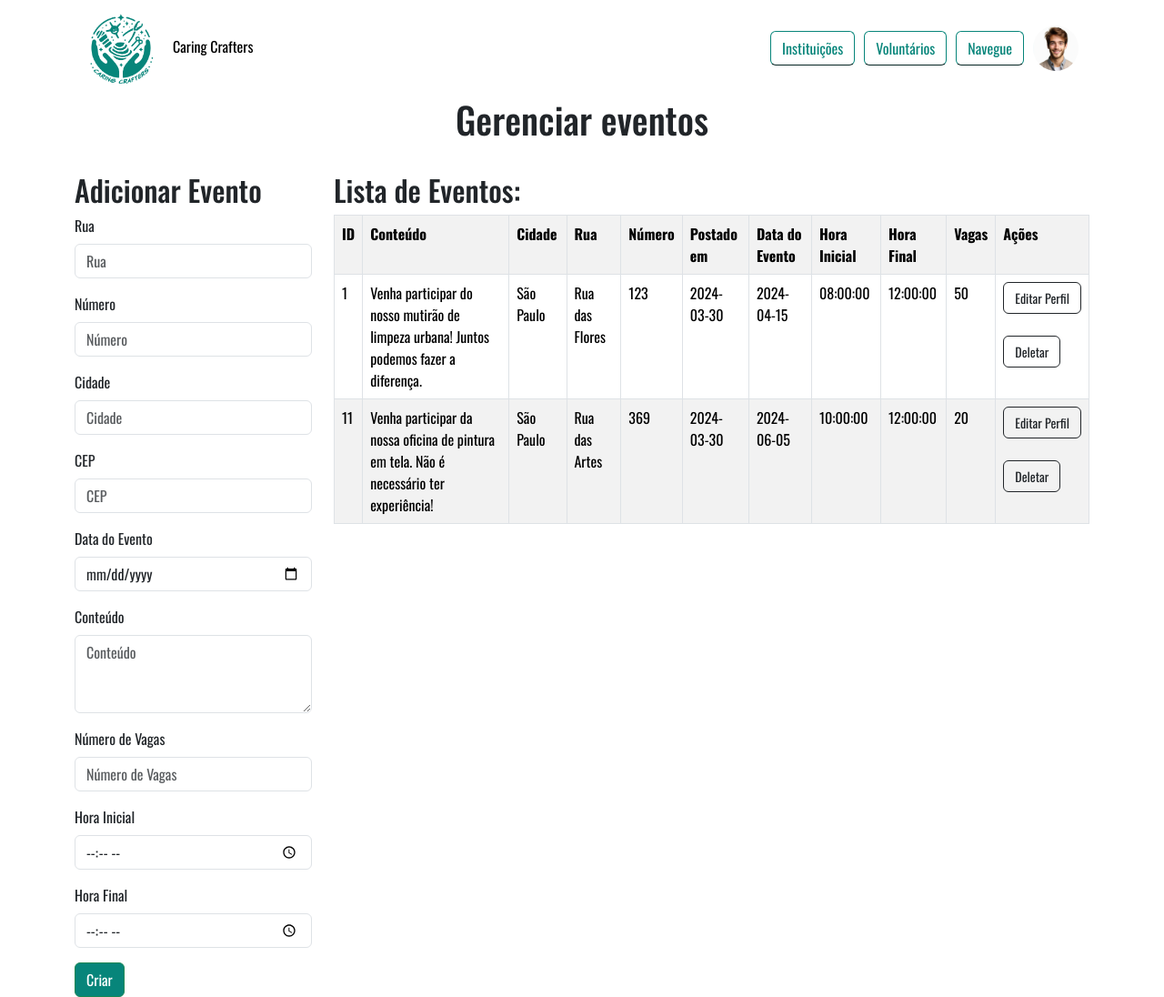
After one commit to carloshobmeier/CaringCrafters, a PHP site: page /crud_eventos.php in a window 1280 px wide. The commit adds this page. Shown: the whole page at 91% size. Run offline with PHP 8.4, Linux system fonts and the light colour scheme; a user stored in the database is signed in; data comes from the database, SQL or seed files in the repository; some web fonts are replaced.

Commit message:
fixed eventos uddate, list, create and delete

```diff
--- a/banco_de_dados/modelo_fisico.sql
+++ b/banco_de_dados/modelo_fisico.sql
@@ -62,8 +62,8 @@ CREATE TABLE Evento (
     dataEvento DATE NOT NULL,
     conteudo TEXT NOT NULL,
     numeroVagas INTEGER,
-    horaInicial DATETIME,
-    horaFinal DATETIME,
+    horaInicial TIME,
+    horaFinal TIME,
     fk_Instituicao_id_Inst INTEGER
 );
 
--- a/components/navbar_logado.php
+++ b/components/navbar_logado.php
@@ -59,7 +59,7 @@ if ($_SERVER["REQUEST_METHOD"] == "POST") {
         <div class="modal-buttons text-center" style="display: flex; flex-direction: column; align-items: center;">
           <img src="./assets/images/profile-picture.jpeg" alt="User Avatar" class="modal-profile-pic elemento" width="50%" style="border-radius: 50%;">
           <div class="d-flex">
-            <a href="profile_volunteer.php" class="btn btn-success elemento">Ver Perfil</a>
+            <a href="profile_institution.php" class="btn btn-success elemento">Ver Perfil</a>
             <form method="post" action="<?php echo htmlspecialchars($_SERVER["PHP_SELF"]); ?>">
             <button type="submit" onclick="leave()" class="btn btn-success elemento" id="logoutButton">Sair</button>
 
--- /dev/null
+++ b/crud_eventos.php
@@ -0,0 +1,198 @@
+<!DOCTYPE html>
+
+<?php
+session_start();
+
+// Check if the session variable 'id' is not set
+if (!isset($_SESSION['id'])) {
+    // Redirect to login.php
+    header("Location: login.php");
+    exit(); // Make sure to exit after redirection
+}
+?>
+
+
+<html lang="pt-BR">
+<head>
+    <meta charset="UTF-8">
+    <meta name="viewport" content="width=device-width, initial-scale=1.0">
+    <title>Gerenciar Eventos</title>
+</head>
+<body>
+    <?php include('./components/navbar_logado.php') ?>
+
+
+    <div class="container text-center">
+        <h1 style="margin-bottom: 35px;">Gerenciar eventos</h1>
+    </div>
+
+        <?php
+// Conexão com o banco de dados
+include('./banco_de_dados/connectTeste.php');
+
+
+// Retrieve user's ID from session
+$userID = $_SESSION['id'];
+
+// Manipulação de ações do CRUD
+
+// Listagem de eventos
+$result = $conn->query("SELECT * FROM evento WHERE fk_Instituicao_id_Inst = '$userID';");
+$evento = $result->fetch_all(MYSQLI_ASSOC);
+
+?>
+
+
+
+<div class="container">
+
+<div class="row">
+    <div class="col-3">
+        <h2>Adicionar Evento</h2>
+        <!-- Formulário para adicionar ou atualizar eventos -->
+        <form action="./banco_de_dados/eventoCreate.php" method="post" class="form">
+            <input type="hidden" name="id_evento" value="<?php echo $evento['id_evento'] ?? ''; ?>">
+
+            <div class="mb-3">
+                <label for="rua" class="form-label">Rua</label>
+                <input type="text" class="form-control" id="rua" name="rua" placeholder="Rua" value="<?php echo $evento['rua'] ?? ''; ?>" required>
+            </div>
+
+            <div class="mb-3">
+                <label for="numero" class="form-label">Número</label>
+                <input type="text" class="form-control" id="numero" name="numero" placeholder="Número" value="<?php echo $evento['numero'] ?? ''; ?>" required>
+            </div>
+
+            <div class="mb-3">
+                <label for="cidade" class="form-label">Cidade</label>
+                <input type="text" class="form-control" id="cidade" name="cidade" placeholder="Cidade" value="<?php echo $evento['cidade'] ?? ''; ?>" required>
+            </div>
+
+            <div class="mb-3">
+                <label for="cep" class="form-label">CEP</label>
+                <input type="text" class="form-control" id="cep" name="cep" placeholder="CEP" value="<?php echo $evento['cep'] ?? ''; ?>" required>
+            </div>
+
+            <div class="mb-3">
+                <label for="dataEvento" class="form-label">Data do Evento</label>
+                <input type="date" class="form-control" id="dataEvento" name="dataEvento" placeholder="Data do Evento" value="<?php echo $evento['dataEvento'] ?? ''; ?>" required>
+            </div>
+
+            <div class="mb-3">
+                <label for="conteudo" class="form-label">Conteúdo</label>
+                <textarea class="form-control" id="conteudo" name="conteudo" placeholder="Conteúdo" rows="3"><?php echo $evento['conteudo'] ?? ''; ?></textarea>
+            </div>
+
+            <div class="mb-3">
+                <label for="numeroVagas" class="form-label">Número de Vagas</label>
+                <input type="number" class="form-control" id="numeroVagas" name="numeroVagas" placeholder="Número de Vagas" value="<?php echo $evento['numeroVagas'] ?? ''; ?>" required>
+            </div>
+
+            <div class="mb-3">
+                <label for="horaInicial" class="form-label">Hora Inicial</label>
+                <input type="time" class="form-control" id="horaInicial" name="horaInicial" placeholder="Hora Inicial" value="<?php echo $evento['horaInicial'] ?? ''; ?>" required>
+            </div>
+
+            <div class="mb-3">
+                <label for="horaFinal" class="form-label">Hora Final</label>
+                <input type="time" class="form-control" id="horaFinal" name="horaFinal" placeholder="Hora Final" value="<?php echo $evento['horaFinal'] ?? ''; ?>" required>
+            </div>
+
+
+            <button type="submit" class="btn btn-success" name="action" value="create">Criar</button>
+        </form>
+
+        </div>
+
+        <div class="col-9">
+
+        <!-- Tabela para exibir eventos -->
+        <h2>Lista de Eventos:</h2>
+        <table class="table table-striped table-bordered table-hover table-responsive">
+            <tr>
+                <th>ID</th>
+                <th>Conteúdo</th>
+                <th>Cidade</th>
+                <th>Rua</th>
+                <th>Número</th>
+                <th>Postado em</th>
+                <th>Data do Evento</th>
+                <th>Hora Inicial</th>
+                <th>Hora Final</th>
+                <th>Vagas</th>
+                <th>Ações</th>
+            </tr>
+            <?php
+            $counter = 0;
+            foreach ($evento as $eventos) { ?>
+            <tr>
+                <td><?php echo htmlspecialchars($eventos['id_evento']); ?></td>
+                <td><?php echo htmlspecialchars($eventos['conteudo']); ?></td>
+                <td><?php echo htmlspecialchars($eventos['cidade']); ?></td>
+                <td><?php echo htmlspecialchars($eventos['rua']); ?></td>
+                <td><?php echo htmlspecialchars($eventos['numero']); ?></td>
+                <td><?php echo htmlspecialchars($eventos['dataPostagem']); ?></td>
+                <td><?php echo htmlspecialchars($eventos['dataEvento']); ?></td>
+                <td><?php echo htmlspecialchars($eventos['horaInicial']); ?></td>
+                <td><?php echo htmlspecialchars($eventos['horaFinal']); ?></td>
+                <td><?php echo htmlspecialchars($eventos['numeroVagas']); ?></td>
+                <td>
+                    <form method="POST" action="./crud_eventosUpdate.php">
+                        <input type="hidden" name="id_counter" value="<?php echo $counter; ?>">
+                        <input type="submit" class="btn btn-outline-dark mb-4"  style="font-size: 14px" name="action" value="Editar Perfil">
+                    </form>
+                    <form method="post" action="./banco_de_dados/eventoDelete.php">
+                        <input type="hidden" name="id_evento" value="<?php echo $eventos['id_evento']; ?>">
+                        <input type="submit" class="btn btn-outline-dark mb-4"  style="font-size: 14px" name="action" value="Deletar" >
+                    </form>
+                </td>
+            </tr>
+            <?php
+            $counter++;}?>
+        </table>
+        <div class="modal fade" id="exampleModal" tabindex="-1" aria-labelledby="exampleModalLabel" aria-hidden="true">
+        <?php
+                if(isset($_POST['id_evento'])) {
+                    $counterPost = $_POST['id_evento'];
+                    // You can use $counterPost in your modal content
+                }
+            ?>
+            <div class="modal-dialog modal-lg">
+                <div class="modal-content">
+                    <div class="modal-header">
+                        <h1 class="modal-title fs-5" id="exampleModalLabel">Editar Perfil</h1>
+                        <button type="button" class="btn-close" data-bs-dismiss="modal" aria-label="Close"></button>
+                    </div>
+                    <div class="modal-body">
+                        <div id="volunteer" class="content container container-fluid">
+                            <form method="POST" id="formUpdateUser" class="d-flex flex-column" action="./banco_de_dados/updateuser_php.php">
+                                <div class="d-flex flex-xl-row flex-lg-row flex-md-column flex-sm-column flex-column col-12" >
+                                    <div class="d-flex flex-column col-xl-6 col-lg-6 col-sm-12 col-md-12 col-12">
+                                        <label for="rua" class="form-label">Rua</label>
+                                        <input data-type="plainText" class="col-xl-11 col-lg-11 col-sm-12 col-md-12 col-12" type="text" class="form-control" id="rua" name="rua" placeholder="Rua" value="<?php echo $evento[1]['rua'] ?? ''; ?>" required>
+                                    </div>
+                                    <div class="d-flex flex-column col-xl-6 col-lg-6 col-sm-12 col-md-12 col-12">
+                                        <label for="numero" class="form-label">Número</label>
+                                        <input data-type="plainText" class="col-xl-12 col-lg-12 col-sm-12 col-md-12 col-12" type="text" class="form-control" id="numero" name="numero" placeholder="Número" value="<?php echo $eventos['numero'] ?? ''; ?>" required>
+                                    </div>
+                                </div>
+                            </form>
+                        </div>
+                    </div>
+                    <div class="modal-footer">
+                        <button type="button" class="btn btn-secondary" data-bs-dismiss="modal">Fechar</button>
+                        <button type="submit" form="formUpdateUser" type="button" class="btn btn-success">Salvar</button>
+                    </div>
+                </div>
+            </div>
+        </div>
+
+
+    </div>
+    </div>
+</div>
+<script>
+
+</script>
+</body>
+</html>
--- a/profile_institution.php
+++ b/profile_institution.php
@@ -62,6 +62,9 @@ if (!isset($_SESSION['id'])) {
                 </div>
                 <div>
                     <h5 class="border-1 border-bottom py-1 mb-3">Eventos</h5>
+                    <div>
+                    <button onclick="location.href='crud_eventos.php';" class="btn btn-success" style="margin-bottom: 15px;">Gerenciar</button>
+                    </div>
                     <div class="grid row row-cols-auto gap-3 row-gap-3 mx-auto">
                         <div class="card p-0" style="width: 250px">
                             <div class="card-body">
--- a/profile_volunteer.php
+++ b/profile_volunteer.php
@@ -187,8 +187,8 @@ else{
                                 </div>
                             </div>
                             <div class="modal-footer">
-                                <button type="button" class="btn btn-secondary" data-bs-dismiss="modal">Close</button>
-                                <button type="submit" form="formUpdateUser" type="button" class="btn btn-primary">Save changes</button>
+                                <button type="button" class="btn btn-secondary" data-bs-dismiss="modal">Salvar</button>
+                                <button type="submit" form="formUpdateUser" type="button" class="btn btn-success">Salvar</button>
                             </div>
                         </div>
                     </div>
```
Also changed, not shown: banco_de_dados/eventoCreate.php (added, +26 -0 lines), banco_de_dados/eventoDelete.php (added, +16 -0 lines), banco_de_dados/eventoUpdate.php (added, +27 -0 lines), crud_eventosUpdate.php (added, +73 -0 lines).
